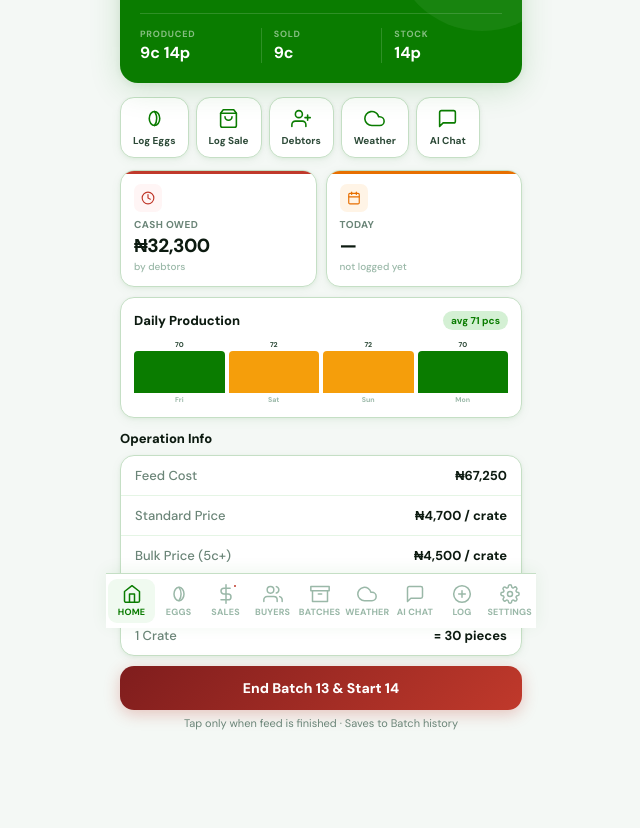
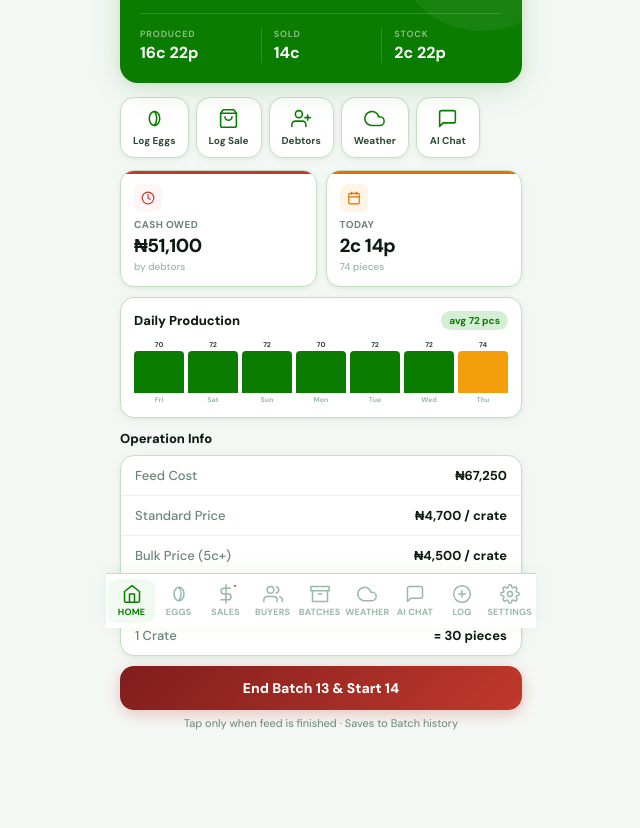
Before and after one commit to harlaphear-ux/layerpro, a plain HTML site: page index.html in a window 1280 px wide. Shown: the part 172-1000 px from the top of the page, without its empty margins (319-959 px from the left). Drawn offline with Linux system fonts and the light colour scheme.

Commit message:
Add Wed 1 Oct — 74 pcs, Eleha 4 crates owed

```diff
--- a/index.html
+++ b/index.html
@@ -653,17 +653,23 @@ let S = {
     {date:'2026-09-26',pieces:72,note:'Friday'},
     {date:'2026-09-27',pieces:72,note:'Saturday'},
     {date:'2026-09-28',pieces:70,note:'Sunday'},
+    {date:'2026-09-29',pieces:72,note:'Monday'},
+    {date:'2026-09-30',pieces:72,note:'Tuesday'},
+    {date:'2026-10-01',pieces:74,note:'Wednesday'},
   ],
   sales:[
     {date:'2026-09-26',buyer:'Mum Othman Friend',crates:4,pieces:0,paid:0,owed:18800,type:'standard',note:''},
     {date:'2026-09-27',buyer:'Iya Eledu',crates:2,pieces:0,paid:9400,owed:0,type:'standard',note:''},
     {date:'2026-09-29',buyer:'Wife',crates:3,pieces:0,paid:0,owed:13500,type:'wife',note:''},
+    {date:'2026-09-30',buyer:'Alhaja',crates:1,pieces:0,paid:4700,owed:0,type:'standard',note:'Paid — collecting Thu'},
+    {date:'2026-10-01',buyer:'Eleha',crates:4,pieces:0,paid:0,owed:18800,type:'standard',note:''},
   ],
   expenses:[
   ],
   debtors:[
     {id:1,name:'Mum Othman Friend',cashOwed:18800,note:'Fri 26 Sep — 4 crates',addedDate:'2026-09-26'},
     {id:2,name:'Wife',cashOwed:13500,note:'Mon 29 Sep — 3 crates @ ₦4,500',addedDate:'2026-09-29'},
+    {id:3,name:'Eleha',cashOwed:18800,note:'Wed 1 Oct — 4 crates',addedDate:'2026-10-01'},
   ],
   closedBatches:[{
       id:'batch11', name:'Batch 11',
```
